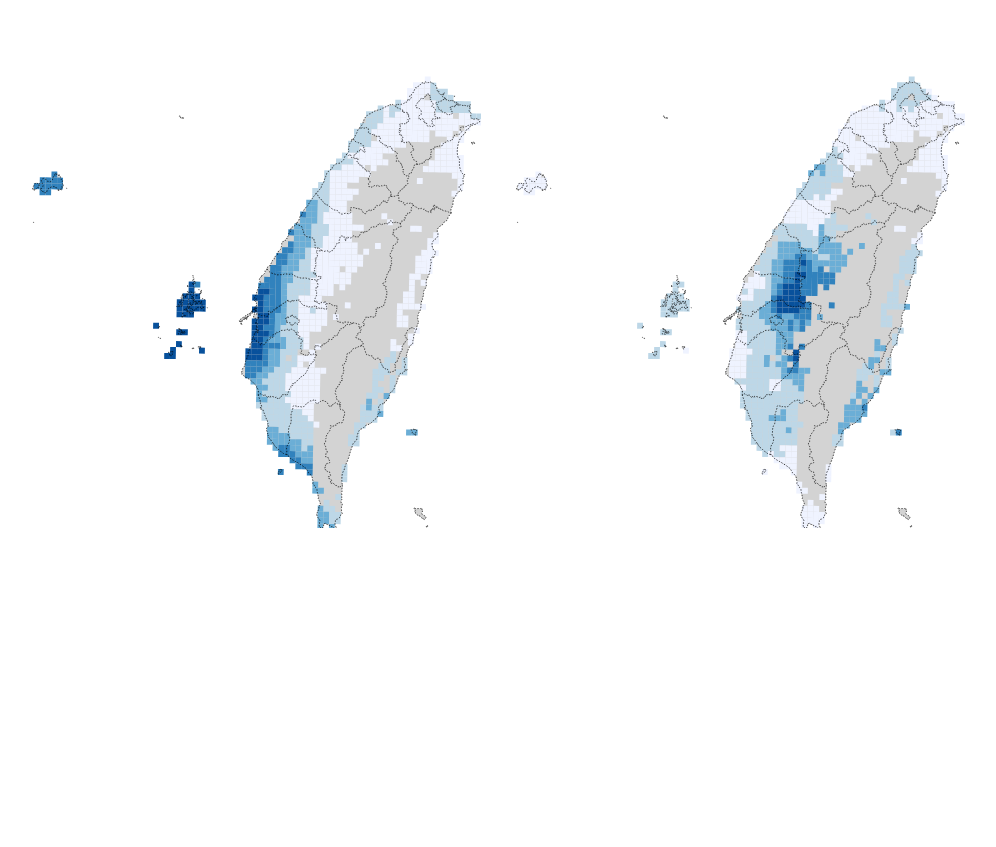
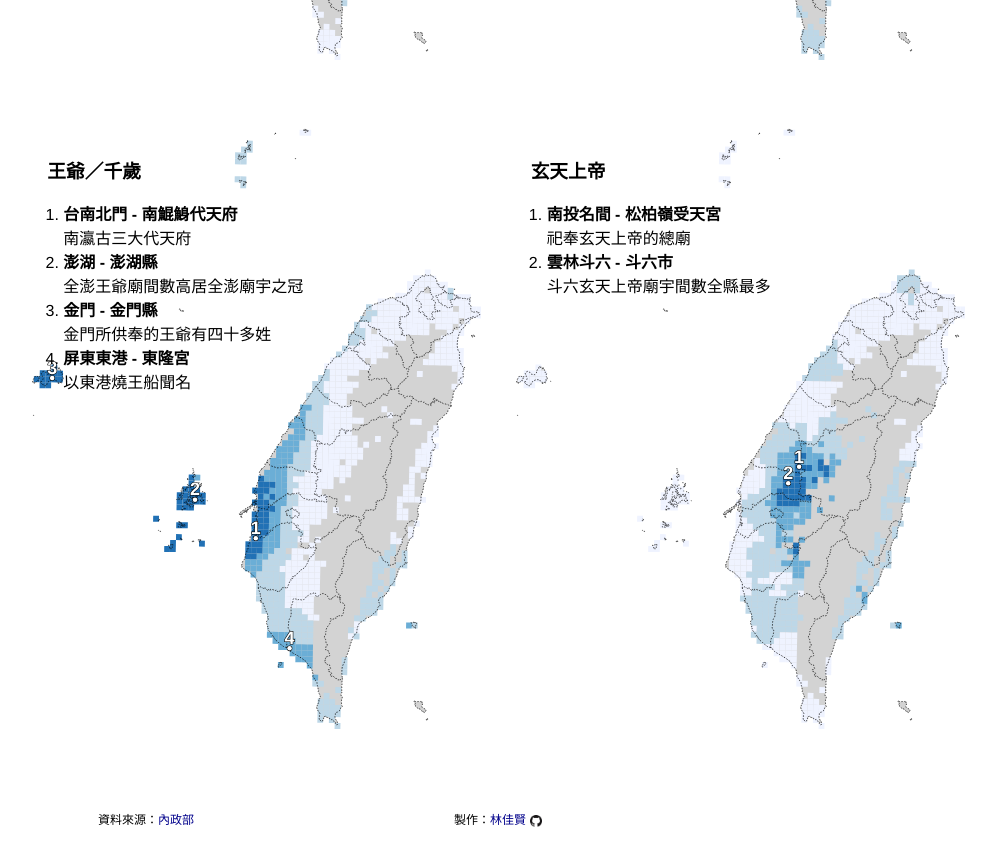
Before and after one commit to imdataman/tw-gods-frontend, a Vue app: page / in a window 1280 px wide. Shown: the part 1400-2247 px from the top of the page, without its empty margins (142-1138 px from the left). Before the commit the page ends 2002 px from the top, so only its background shows below. Built offline with nearby package versions, Linux system fonts and the light colour scheme.

Commit message:
refine the viz

```diff
--- a/src/App.vue
+++ b/src/App.vue
@@ -1,6 +1,29 @@
 <template>
   <div id="app">
+    <div class="opening">
+      <h2>台灣廟宇地圖</h2>
+      <p>
+        本文使用內政部的「108年度全國宗教資訊寺廟分布圖」，搭配熱點分析（Hotspot
+        Analysis）技術，分析台灣各主要信仰的地理分佈。地圖的顏色愈深，代表主祀該神祇的廟宇在該地區的廟宇佔比愈高。本文分析六大信仰：福德正神（土地公）、觀世音菩薩、媽祖（天上聖母）、釋迦牟尼、王爺／千歲及玄天上帝。
+      </p>
+    </div>
     <Map />
+    <div class="footnote">
+      <span>
+        資料來源：<a
+          target="_blank"
+          href="https://segis.moi.gov.tw/STAT/Generic/Project/GEN_STAT.ashx?method=downloadproductfile&code=433B6C121D32439A6239FE8CBE94A3D3&STTIME=108Y&STUNIT=null&BOUNDARY=全國"
+          >內政部</a
+        >
+      </span>
+      <span class="sourceCode"
+        >製作：<a href="https://www.facebook.com/imDataMan/" target="_blank"
+          >林佳賢</a
+        ><a href="https://github.com/imdataman/tw-county-square" target="_blank"
+          ><img src="@/assets/GitHub-Mark-32px.png"
+        /></a>
+      </span>
+    </div>
   </div>
 </template>
 
@@ -20,5 +43,43 @@ export default {
   font-family: Avenir, Helvetica, Arial, sans-serif;
   -webkit-font-smoothing: antialiased;
   -moz-osx-font-smoothing: grayscale;
+  max-width: 1000px;
+  margin: auto;
+}
+
+a {
+  text-decoration: none;
+  color: darkblue;
+  &:hover {
+    color: orange;
+  }
+}
+
+.opening,
+.footnote {
+  padding-left: 10%;
+  padding-right: 10%;
+  max-width: 1000px;
+  p {
+    word-wrap: break-word;
+  }
+  span {
+    font-size: 0.75rem;
+    img {
+      height: 0.75rem;
+      padding-left: 0.25rem;
+      vertical-align: middle;
+    }
+  }
+}
+
+.footnote {
+  padding-bottom: 20px;
+  display: grid;
+  grid-template-columns: 1fr 1fr 1fr;
+}
+
+.sourceCode {
+  text-align: center;
 }
 </style>
--- a/src/components/Map.vue
+++ b/src/components/Map.vue
@@ -2,8 +2,15 @@
   <div class="map">
     <div class="mapWrapper">
       <div class="mapContainer" v-for="god in godsList" :key="god.id">
-        <div class="mapTitle">
+        <div class="mapText">
           <h3>{{ god.name }}</h3>
+          <ol>
+            <li
+              v-for="(l, i) in god.highlight"
+              :key="`${god.name}${i}`"
+              v-html="`<b>${l.location} - ${l.temple}</b></br>${l.description}`"
+            ></li>
+          </ol>
         </div>
         <svg :viewBox="`0, 0, ${width}, ${height}`">
           <g class="background">
@@ -21,6 +28,25 @@
           </g>
           <g class="outline">
             <path :d="path(outline)"></path>
+          </g>
+          <g
+            class="highlight"
+            v-for="location in god.highlight"
+            :key="location.location"
+          >
+            <text
+              :x="projection(location.coord)[0]"
+              :y="projection(location.coord)[1]"
+              dy="-6"
+            >
+              {{ location.id }}
+            </text>
+            <circle
+              :cx="projection(location.coord)[0]"
+              :cy="projection(location.coord)[1]"
+              r="1.5"
+            ></circle>
+            <!-- <polyline :points="polyline.get(god.id)"></polyline> -->
           </g>
         </svg>
       </div>
@@ -45,16 +71,200 @@ export default {
       grid: topojson.feature(grid, grid.objects["final-grid"]).features,
       county: county,
       godsList: [
-        { name: "福德正神", id: "fude", re: "福德正神|土地公" },
-        { name: "觀世音菩薩", id: "guanyin", re: "觀世音|觀音" },
-        { name: "媽祖", id: "mazu", re: "天上聖母|媽祖" },
-        { name: "釋迦牟尼", id: "buddha", re: "釋迦牟尼|釋迦佛" },
-        { name: "王爺／千歲", id: "wangye", re: "千歲|王爺" },
-        { name: "玄天上帝", id: "xuanwu", re: "玄天|真武|北極大帝" }
+        {
+          name: "福德正神",
+          id: "fude",
+          re: "福德正神|土地公",
+          highlight: [
+            {
+              id: 1,
+              location: "屏東恆春",
+              temple: "高山巖福德宮",
+              description: "台灣最老土地公廟",
+              coord: [120.719604, 21.9633437]
+            },
+            {
+              id: 2,
+              location: "基隆",
+              temple: "福德宮",
+              description: "地方信仰中心",
+              coord: [121.7419687, 25.1280497]
+            },
+            {
+              id: 3,
+              location: "宜蘭四結",
+              temple: "福德廟",
+              description: "台灣最大的金身土地公",
+              coord: [121.7656373, 24.6973611]
+            },
+            {
+              id: 4,
+              location: "台中",
+              temple: "惠來里福德祠",
+              description: "台中市地價最值錢的土地公廟",
+              coord: [120.6442008, 24.1605017]
+            },
+            {
+              id: 5,
+              location: "桃園",
+              temple: "土地公文化館",
+              description: "桃園區土地公廟密度全國第一",
+              coord: [121.321273, 24.9981896]
+            }
+          ]
+        },
+        {
+          name: "觀世音菩薩",
+          id: "guanyin",
+          re: "觀世音|觀音",
+          highlight: [
+            {
+              id: 1,
+              location: "澎湖馬公",
+              temple: "觀音亭",
+              description: "全台唯一由清代澎湖廳總鎮衙署石獅鎮守的寺廟",
+              coord: [119.5620759, 23.5676239]
+            },
+            {
+              id: 2,
+              location: "金門",
+              temple: "靈濟寺",
+              description: "相傳創建於唐朝，已有八百年歷史",
+              coord: [118.3185126, 24.4316216]
+            },
+            {
+              id: 3,
+              location: "新竹北埔",
+              temple: "慈天宮",
+              description: "地方信仰中心",
+              coord: [121.0582618, 24.6997603]
+            }
+          ]
+        },
+        {
+          name: "媽祖",
+          id: "mazu",
+          re: "天上聖母|媽祖",
+          highlight: [
+            {
+              id: 1,
+              location: "彰化芳苑",
+              temple: "普天宮",
+              description: "全台灣面積最大的媽祖廟",
+              coord: [120.3168645, 23.9290597]
+            },
+            {
+              id: 2,
+              location: "高雄旗山",
+              temple: "天后宮",
+              description: "地方信仰中心",
+              coord: [120.4823064, 22.8866163]
+            },
+            {
+              id: 3,
+              location: "台東",
+              temple: "天后宮",
+              description: "以炮炸寒單爺聞名",
+              coord: [121.1554925, 22.7567605]
+            },
+            {
+              id: 4,
+              location: "新北貢寮",
+              temple: "仁和宮",
+              description: "地方信仰中心",
+              coord: [121.9229976, 25.0517402]
+            }
+          ]
+        },
+        {
+          name: "釋迦牟尼",
+          id: "buddha",
+          re: "釋迦牟尼|釋迦佛",
+          highlight: [
+            {
+              id: 1,
+              location: "南投埔里",
+              temple: "中台禪寺",
+              description: "世界最大、最高的佛教寺廟",
+              coord: [120.9445887, 24.0090905]
+            },
+            {
+              id: 2,
+              location: "花蓮",
+              temple: "慈濟文化園區",
+              description: "慈濟全球事業總樞紐",
+              coord: [121.5907229, 23.9938778]
+            },
+            {
+              id: 3,
+              location: "新北金山",
+              temple: "法鼓山",
+              description: "台灣四大名山之一",
+              coord: [121.614875, 25.239825]
+            }
+          ]
+        },
+        {
+          name: "王爺／千歲",
+          id: "wangye",
+          re: "千歲|王爺",
+          highlight: [
+            {
+              id: 1,
+              location: "台南北門",
+              temple: "南鯤鯓代天府",
+              description: "南瀛古三大代天府",
+              coord: [120.1430727, 23.2863908]
+            },
+            {
+              id: 2,
+              location: "澎湖",
+              temple: "澎湖縣",
+              description: "全澎王爺廟間數高居全澎廟宇之冠",
+              coord: [119.621856, 23.564766]
+            },
+            {
+              id: 3,
+              location: "金門",
+              temple: "金門縣",
+              description: "金門所供奉的王爺有四十多姓",
+              coord: [118.3799582, 24.447835]
+            },
+            {
+              id: 4,
+              location: "屏東東港",
+              temple: "東隆宮",
+              description: "以東港燒王船聞名",
+              coord: [120.4488088, 22.4630697]
+            }
+          ]
+        },
+        {
+          name: "玄天上帝",
+          id: "xuanwu",
+          re: "玄天|真武|北極大帝",
+          highlight: [
+            {
+              id: 1,
+              location: "南投名間",
+              temple: "松柏嶺受天宮",
+              description: "祀奉玄天上帝的總廟",
+              coord: [120.6302176, 23.8348126]
+            },
+            {
+              id: 2,
+              location: "雲林斗六",
+              temple: "斗六市",
+              description: "斗六玄天上帝廟宇間數全縣最多",
+              coord: [120.5409148, 23.7078134]
+            }
+          ]
+        }
       ],
       width: 300,
-      height: 400,
-      colorPalette: ["#eff3ff", "#bdd7e7", "#6baed6", "#3182bd", "#08519c"]
+      height: 410,
+      colorPalette: ["#eff3ff", "#bdd7e7", "#6baed6", "#2171b5"],
+      highlightLength: 40
     };
   },
   computed: {
@@ -79,6 +289,16 @@ export default {
         ])
       );
     },
+    polyline() {
+      return new Map(
+        this.godsList.map(d => {
+          const x = this.projection(d.highlight[0].coord)[0];
+          const y = this.projection(d.highlight[0].coord)[1];
+          const l = this.highlightLength;
+          return [d.id, `${x},${y} ${x - l},${y}`];
+        })
+      );
+    },
     background() {
       return topojson.feature(county, county.objects["tw-county"]);
     },
@@ -93,8 +313,6 @@ export default {
 <style scoped lang="scss">
 .mapWrapper {
   padding: 20px 0;
-  margin: auto;
-  max-width: 1000px;
   display: flex;
   justify-content: space-evenly;
   flex-wrap: wrap;
@@ -105,11 +323,14 @@ export default {
   padding-bottom: 50px;
 }
 
-.mapTitle {
+.mapText {
   position: absolute;
   left: 1rem;
   top: 1rem;
   color: black;
+  ol {
+    padding-inline-start: 1rem;
+  }
 }
 
 .background {
@@ -127,12 +348,38 @@ export default {
   stroke: none;
 }
 
+.highlight {
+  polyline {
+    stroke: black;
+    stroke-width: 0.75px;
+  }
+  text {
+    font-size: 0.75rem;
+    font-weight: 600;
+    text-anchor: middle;
+    dominant-baseline: middle;
+    fill: white;
+    paint-order: stroke;
+    stroke: black;
+    stroke-width: 0.75px;
+  }
+  circle {
+    fill: white;
+    stroke: black;
+    paint-order: stroke;
+    stroke-width: 0.75px;
+  }
+}
+
 @media (max-width: 480px) {
   .mapContainer {
     width: 90vw;
   }
-  .mapTitle {
+  .mapText {
     font-size: 0.8rem;
+    li {
+      font-size: 0.5rem;
+    }
   }
 }
 </style>
```
Also changed, not shown: src/assets/GitHub-Mark-32px.png (added).
